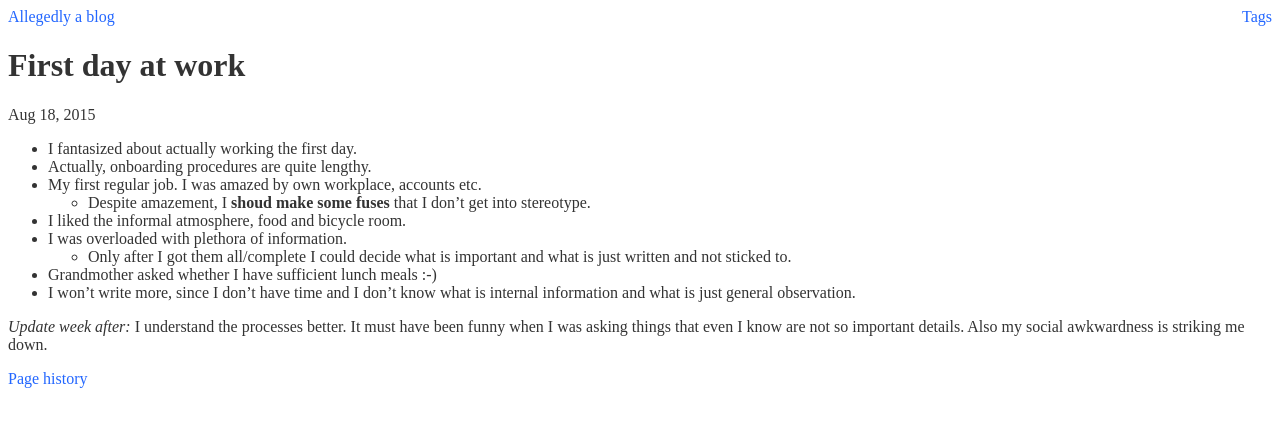
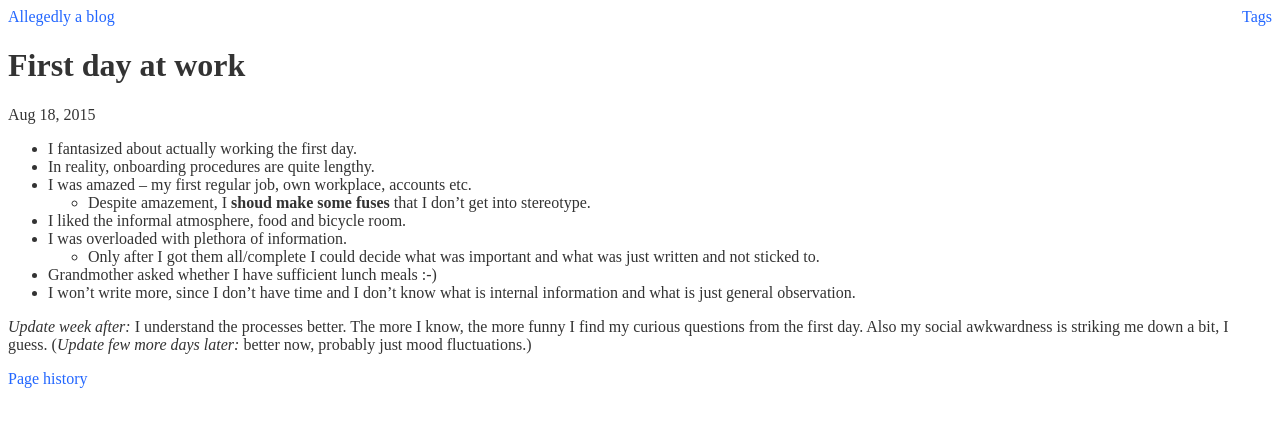
Before and after one commit to Werkov/Werkov.github.io, a Jekyll site: the page built from _posts/2015-08-18-first-day-at-work.md, in a window 1280 px wide. Shown: the top 427 px of the page. Built offline with Jekyll 4.4.1, drawn with Linux system fonts in a browser that asks for light colours.

Commit message:
First day: rewording, update

```diff
--- a/_posts/2015-08-18-first-day-at-work.md
+++ b/_posts/2015-08-18-first-day-at-work.md
@@ -5,18 +5,19 @@ tags: musing
 ---
 
 * I fantasized about actually working the first day.
-* Actually, onboarding procedures are quite lengthy.
-* My first regular job. I was amazed by own workplace, accounts etc.
+* In reality, onboarding procedures are quite lengthy.
+* I was amazed -- my first regular job, own workplace, accounts etc.
   * Despite amazement, I **shoud make some fuses** that I don't get into
     stereotype.
 * I liked the informal atmosphere, food and bicycle room.
 * I was overloaded with plethora of information.
-  * Only after I got them all/complete I could decide what is important and
-    what is just written and not sticked to.
+  * Only after I got them all/complete I could decide what was important and
+    what was just written and not sticked to.
 * Grandmother asked whether I have sufficient lunch meals :-)
 * I won't write more, since I don't have time and I don't know what is internal
   information and what is just general observation.
 
-*Update week after:* I understand the processes better. It must have been funny
-when I was asking things that even I know are not so important details. Also my
-social awkwardness is striking me down.
+*Update week after:* I understand the processes better. The more I know, the
+more funny I find my curious questions from the first day.  Also my social
+awkwardness is striking me down a bit, I guess. (*Update few more days later:*
+better now, probably just mood fluctuations.)
```
